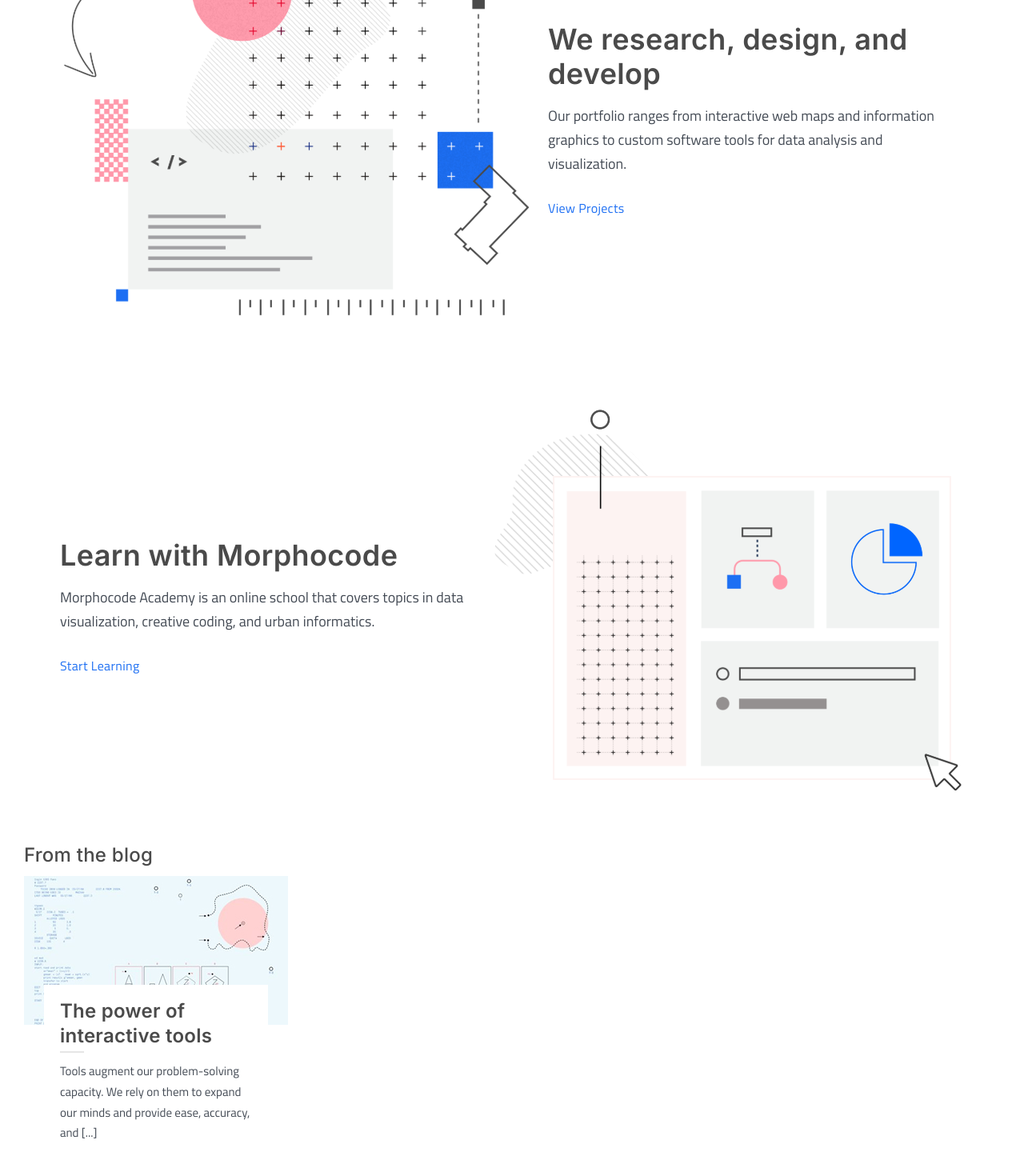
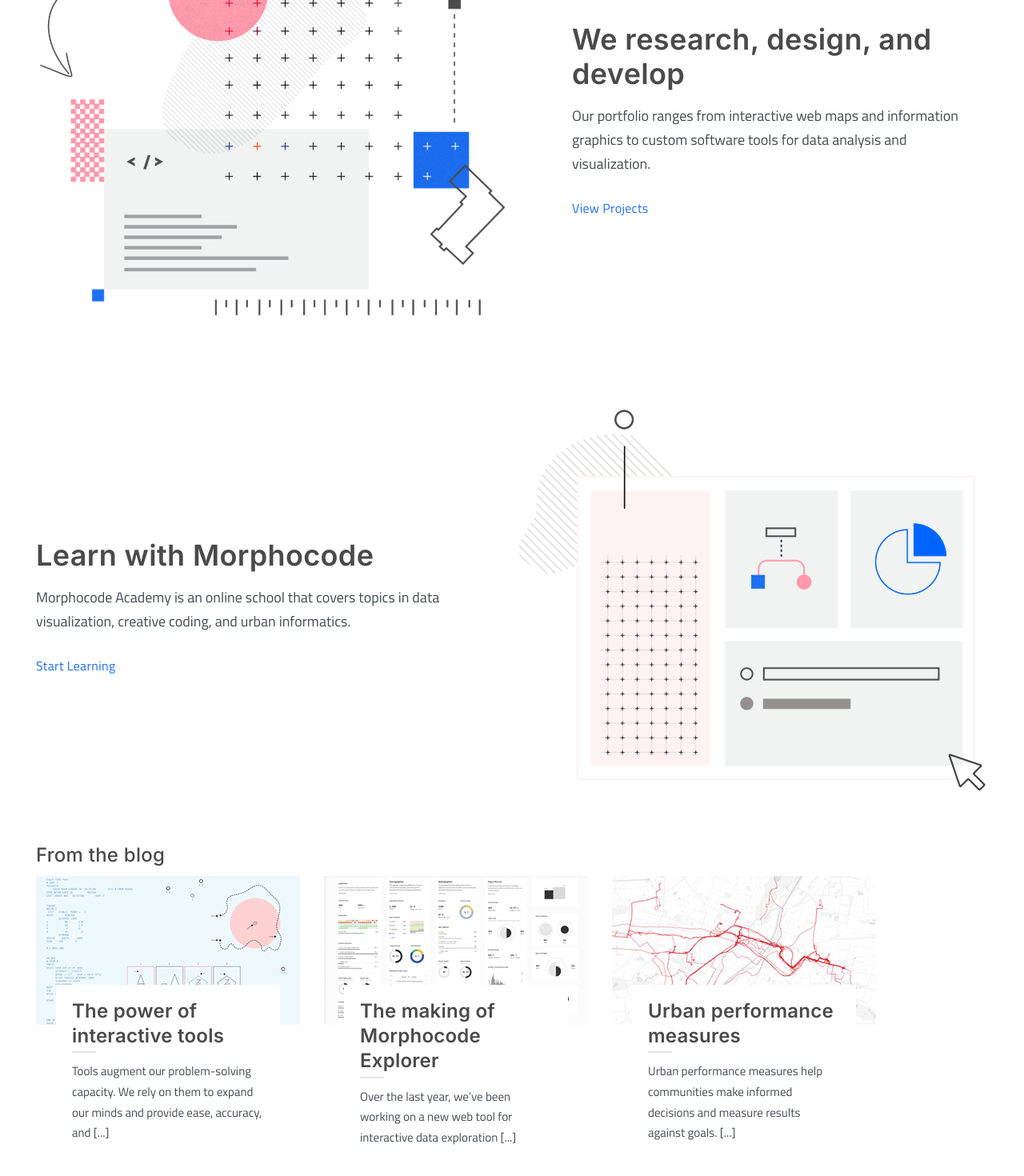
Before and after one commit to AlexDzDeveloper/Morphcode, a React (Create React App) app in the folder morphcode-page/: page / in a window 1280 px wide. Shown: the part 824-2294 px from the top of the page at 80% size. Built offline with nearby package versions, Linux system fonts and the light colour scheme; a web font is replaced by a local one.

Commit message:
Fix. Work with blog srction. p2

```diff
--- a/morphcode-page/src/components/blog/Blog.jsx
+++ b/morphcode-page/src/components/blog/Blog.jsx
@@ -1,12 +1,18 @@
 import './blog.css';
 import Article1 from './articles/Article1';
+import Article2 from './articles/Article2';
+import Article3 from './articles/Article3';
 
 function Blog() {
 	return(
 		<div className='blog'>
 			<div className="container">
 				<div className="blog__title">From the blog</div>
-				<Article1/>
+				<div className="blog__grid">
+					<Article1/>
+					<Article2/>
+					<Article3/>
+				</div>
 			</div>
 		</div>
 	)
--- a/morphcode-page/src/components/blog/articles/Article2.jsx
+++ b/morphcode-page/src/components/blog/articles/Article2.jsx
@@ -1,5 +1,19 @@
-function () {
-	return (  );
+import './article.css';
+import img from './../../../img/blog/2.jpg';
+
+function Article2() {
+	return (
+		<article className="article">
+			<div className="article__img">
+				<img src={img} alt="Interactive tools" />
+			</div>
+			<div className="article__text">
+				<div className="header header__smoll">The making of Morphocode Explorer</div>
+				<span className="divider"></span>
+				<div className="article__descr">Over the last year, we’ve been working on a new web tool for interactive data exploration [...]</div>
+			</div>
+		</article>
+	);
 }
 
-export default ;
+export default Article2;
--- a/morphcode-page/src/components/blog/articles/Article3.jsx
+++ b/morphcode-page/src/components/blog/articles/Article3.jsx
@@ -0,0 +1,19 @@
+import './article.css';
+import img from './../../../img/blog/3.jpg';
+
+function Article3() {
+	return (
+		<article className="article">
+			<div className="article__img">
+				<img src={img} alt="Interactive tools" />
+			</div>
+			<div className="article__text">
+				<div className="header header__smoll">Urban performance measures</div>
+				<span className="divider"></span>
+				<div className="article__descr">Urban performance measures help communities make informed decisions and measure results against goals. [...]</div>
+			</div>
+		</article>
+	);
+}
+
+export default Article3;
--- a/morphcode-page/src/components/blog/blog.css
+++ b/morphcode-page/src/components/blog/blog.css
@@ -7,3 +7,12 @@
 	color: var(--headerColor);
 	margin-bottom: 12px;
 }
+
+.blog__grid {
+	display: grid;
+	grid-template:  repeat(2, 1fr) / repeat(3, 330px);
+	grid-auto-rows: 1fr;
+	column-gap: 30px;
+	row-gap: 55px;
+	justify-content: start;
+}
--- a/morphcode-page/src/components/learn/learn.css
+++ b/morphcode-page/src/components/learn/learn.css
@@ -5,7 +5,7 @@
 .learn__row {
 	display: flex;
 	flex-direction: row;
-	justify-content: center;
+	justify-content: space-between;
 	align-items: center;
 	gap: 20px;
 }
--- a/morphcode-page/src/components/portfolio/portfolio.css
+++ b/morphcode-page/src/components/portfolio/portfolio.css
@@ -5,7 +5,7 @@
 .portfolio__row {
 	display: flex;
 	flex-direction: row;
-	justify-content: center;
+	justify-content: space-between;
 	align-items: center;
 	gap: 20px;
 }
--- a/morphcode-page/src/components/promo/promo.css
+++ b/morphcode-page/src/components/promo/promo.css
@@ -1,7 +1,7 @@
 .promo__row {
 	display: flex;
 	flex-direction: row;
-	justify-content: center;
+	justify-content: space-between;
 	align-items: center;
 }
 
--- a/morphcode-page/src/styles/common.css
+++ b/morphcode-page/src/styles/common.css
@@ -14,7 +14,7 @@
 }
 
 .container {
-	max-width: 1500px;
+	max-width: 1250px;
 	margin: 0 auto;
 	padding: 0 30px;
 }
```
